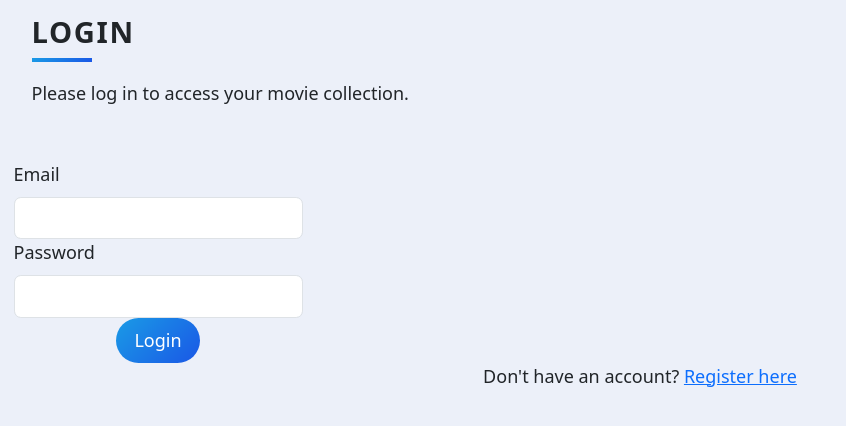
After one commit to john-s177/MovieManager, a Flask app: page /login in a window 1280 px wide. The commit adds this page. Shown: the top 426 px of the page, without its empty margins (0-846 px from the left). Run offline with Flask 3, Linux system fonts and the light colour scheme; some libraries are stand-ins or nearby versions.

Commit message:
add authentication + templates + db changes

```diff
--- a/main.py
+++ b/main.py
@@ -1,19 +1,82 @@
-from flask import Flask, render_template, request, redirect, url_for
+from flask import Flask, render_template, request, redirect, url_for, flash
+from flask_bootstrap import Bootstrap5
+from flask_wtf import FlaskForm
+from wtforms import EmailField, PasswordField, StringField, SubmitField
+from wtforms.validators import DataRequired, Email
+from werkzeug.security import generate_password_hash, check_password_hash
+from flask_login import UserMixin, LoginManager, login_user, login_required, logout_user, current_user
 from dotenv import load_dotenv
 import os
 import mysql.connector
-from flask_bootstrap import Bootstrap5
-from flask_wtf import FlaskForm
-from wtforms import StringField, SubmitField
-from wtforms.validators import DataRequired
 import requests
 
+# Load environment variables
 load_dotenv()
 API_KEY = os.getenv('API_KEY')
+DB_HOST = os.getenv('DB_HOST')
+DB_USER = os.getenv('DB_USER')
+DB_PASSWORD = os.getenv('DB_PASSWORD')
+DB_NAME = os.getenv('DB_NAME')
+SECRET_KEY = os.getenv('SECRET_KEY')
 URL = 'https://api.themoviedb.org/3/search/movie?query=hereditary&include_adult=true&language=en-US&page=1'
+
+# Initialize Flask app and configure
 app = Flask(__name__)
-app.config['SECRET_KEY'] = os.getenv('SECRET_KEY')
+app.config['SECRET_KEY'] = SECRET_KEY
 Bootstrap5(app)
+
+# Initialize Flask-Login
+login_manager = LoginManager()
+login_manager.init_app(app)
+login_manager.login_view = 'login'
+
+# Database connection
+try:
+    connection = mysql.connector.connect(
+        host=DB_HOST,
+        user=DB_USER,
+        password=DB_PASSWORD,
+        database=DB_NAME
+    )
+    cursor = connection.cursor()
+    print("Database connection successful")
+except mysql.connector.Error as err:
+    print(f"Database connection error: {err}")
+
+# User class for Flask-Login
+class User(UserMixin):
+    def __init__(self, id, email, password):
+        self.id = id
+        self.email = email
+        self.password = password
+
+    @staticmethod
+    def create_user(email, password):
+        hashed_password = generate_password_hash(password, method='pbkdf2:sha256')
+        return User(None, email, hashed_password)
+
+    @staticmethod
+    def verify_password(stored_password, provided_password):
+        return check_password_hash(stored_password, provided_password)
+
+@login_manager.user_loader
+def load_user(user_id):
+    cursor.execute("SELECT * FROM users WHERE id = %s", (user_id,))
+    data = cursor.fetchone()
+    if data:
+        return User(data[0], data[1], data[2])
+    return None
+
+# Forms
+class RegisterForm(FlaskForm):
+    email = EmailField("Email", validators=[DataRequired(), Email()])
+    password = PasswordField("Password", validators=[DataRequired()])
+    submit = SubmitField("Register")
+
+class LoginForm(FlaskForm):
+    email = EmailField("Email", validators=[DataRequired(), Email()])
+    password = PasswordField("Password", validators=[DataRequired()])
+    submit = SubmitField("Login")
 
 class RateMovieForm(FlaskForm):
     rating = StringField("Your Rating Out of 10 e.g. 7.5", validators=[DataRequired()])
@@ -24,24 +87,69 @@ class AddMovieForm(FlaskForm):
     name = StringField("Movie Name", validators=[DataRequired()])
     submit = SubmitField("Done")
 
-# Database connection
-try:
-    connection = mysql.connector.connect(
-        host=os.getenv('DB_HOST'),
-        user=os.getenv('DB_USER'),
-        password=os.getenv('DB_PASSWORD'),
-        database=os.getenv('DB_NAME')
-    )
-    print("Connection successful")
-except mysql.connector.Error as err:
-    print(f"Error: {err}")
+# Routes
+@app.route('/register', methods=['GET', 'POST'])
+def register():
+    form = RegisterForm()
+    if form.validate_on_submit():
+        email = form.email.data
+        password = form.password.data
+        new_user = User.create_user(email, password)
 
-cursor = connection.cursor()
+        try:
+            # Insert new user into the database
+            query = "INSERT INTO users (email, password) VALUES (%s, %s)"
+            cursor.execute(query, (new_user.email, new_user.password))
+            connection.commit()
+            print("User inserted into database")
+
+            # Fetch the inserted user to log in
+            cursor.execute("SELECT * FROM users WHERE email = %s", (email,))
+            user_data = cursor.fetchone()
+            if user_data:
+                print(f"User fetched: {user_data}")
+                login_user(User(user_data[0], user_data[1], user_data[2]))
+                return redirect(url_for('home'))
+            else:
+                flash('Error occurred while fetching user data.', 'danger')
+        except mysql.connector.Error as err:
+            flash(f'Database error: {err}', 'danger')
+            print(f"Database error: {err}")
+    else:
+        print("Form validation failed")
+        print(form.errors)
+    return render_template('register.html', form=form)
+
+
+
+@app.route('/login', methods=['GET', 'POST'])
+def login():
+    form = LoginForm()
+    if form.validate_on_submit():
+        email = form.email.data
+        password = form.password.data
+
+        cursor.execute("SELECT * FROM users WHERE email = %s", (email,))
+        user_data = cursor.fetchone()
+        if user_data and User.verify_password(user_data[2], password):
+            user = User(user_data[0], user_data[1], user_data[2])
+            login_user(user)
+            return redirect(url_for('home'))
+        else:
+            flash('Login unsuccessful. Please check your email and password.', 'danger')
+    return render_template('login.html', form=form)
+
+@app.route('/logout')
+@login_required
+def logout():
+    logout_user()
+    return redirect(url_for('login'))
 
 @app.route("/")
+@login_required
 def home():
-    query = "SELECT * FROM movies ORDER BY rating DESC"
-    cursor.execute(query)
+    query = "SELECT * FROM movies WHERE user_id = %s ORDER BY rating DESC"
+    cursor.execute(query, (current_user.id,))
     all_movies = cursor.fetchall()
 
     ranked_movies = []
@@ -53,15 +161,14 @@ def home():
 
     return render_template("index.html", movies=ranked_movies)
 
-
 @app.route("/edit", methods=["GET", "POST"])
+@login_required
 def rate_movie():
     form = RateMovieForm()
     movie_id = request.args.get("id")
 
     cursor.execute("SELECT * FROM movies WHERE id = %s", (movie_id,))
     movie = cursor.fetchone()
-    print(movie)
 
     if request.method == "GET":
         if movie:
@@ -82,6 +189,7 @@ def rate_movie():
     return render_template("edit.html", movie=movie, form=form)
 
 @app.route("/delete")
+@login_required
 def delete_movie():
     movie_id = request.args.get("id")
 
@@ -93,8 +201,8 @@ def delete_movie():
 
     return redirect(url_for('home'))
 
-
 @app.route("/add", methods=["GET", "POST"])
+@login_required
 def add_movie():
     form = AddMovieForm()
 
@@ -107,6 +215,7 @@ def add_movie():
     return render_template("add.html", form=form)
 
 @app.route("/find")
+@login_required
 def find_movie():
     movie_api_id = request.args.get("id")
     if movie_api_id:
@@ -119,12 +228,13 @@ def find_movie():
         img_url = f"https://image.tmdb.org/t/p/w500{data['poster_path']}"
         description = data["overview"]
 
-        query = "INSERT INTO movies (title, year, description, img_url) VALUES (%s, %s, %s, %s)"
-        db_data = (title, year, description, img_url)
+        query = "INSERT INTO movies (title, year, description, img_url, user_id) VALUES (%s, %s, %s, %s, %s)"
+        db_data = (title, year, description, img_url, current_user.id)
         cursor.execute(query, db_data)
         connection.commit()
-        cursor.execute("select id from movies where title=%s", (title,))
-        movie=cursor.fetchone()
+
+        cursor.execute("SELECT id FROM movies WHERE title=%s AND user_id=%s", (title, current_user.id))
+        movie = cursor.fetchone()
 
         return redirect(url_for("rate_movie", id=movie[0]))
 
--- a/templates/index.html
+++ b/templates/index.html
@@ -33,8 +33,10 @@
 
   {% endfor %}
 </div>
+
 <div class="container text-center add">
-  <a href="{{url_for('add_movie')}}" class="button">Add Movie</a>
+  <a href="{{ url_for('add_movie') }}" class="button">Add Movie</a>
+  <a href="{{ url_for('logout') }}" class="button logout-button">Logout</a>
 </div>
 
 {% endblock %}
--- /dev/null
+++ b/templates/login.html
@@ -0,0 +1,28 @@
+{% extends 'base.html' %}
+{% block title %}Login{% endblock %}
+
+{% block content %}
+<div class="container content">
+  <h1 class="heading">Login</h1>
+  <p class="description">Please log in to access your movie collection.</p>
+
+  <form method="POST" action="{{ url_for('login') }}">
+    {{ form.hidden_tag() }}
+    <div class="form-group">
+      {{ form.email.label(class="form-label") }}
+      {{ form.email(class="form-control") }}
+    </div>
+    <div class="form-group">
+      {{ form.password.label(class="form-label") }}
+      {{ form.password(class="form-control") }}
+    </div>
+    <div class="form-group text-center">
+      {{ form.submit(class="button") }}
+    </div>
+  </form>
+
+  <div class="container text-center">
+    <p>Don't have an account? <a href="{{ url_for('register') }}">Register here</a></p>
+  </div>
+</div>
+{% endblock %}
```
Also changed, not shown: templates/register.html (added, +28 -0 lines).
